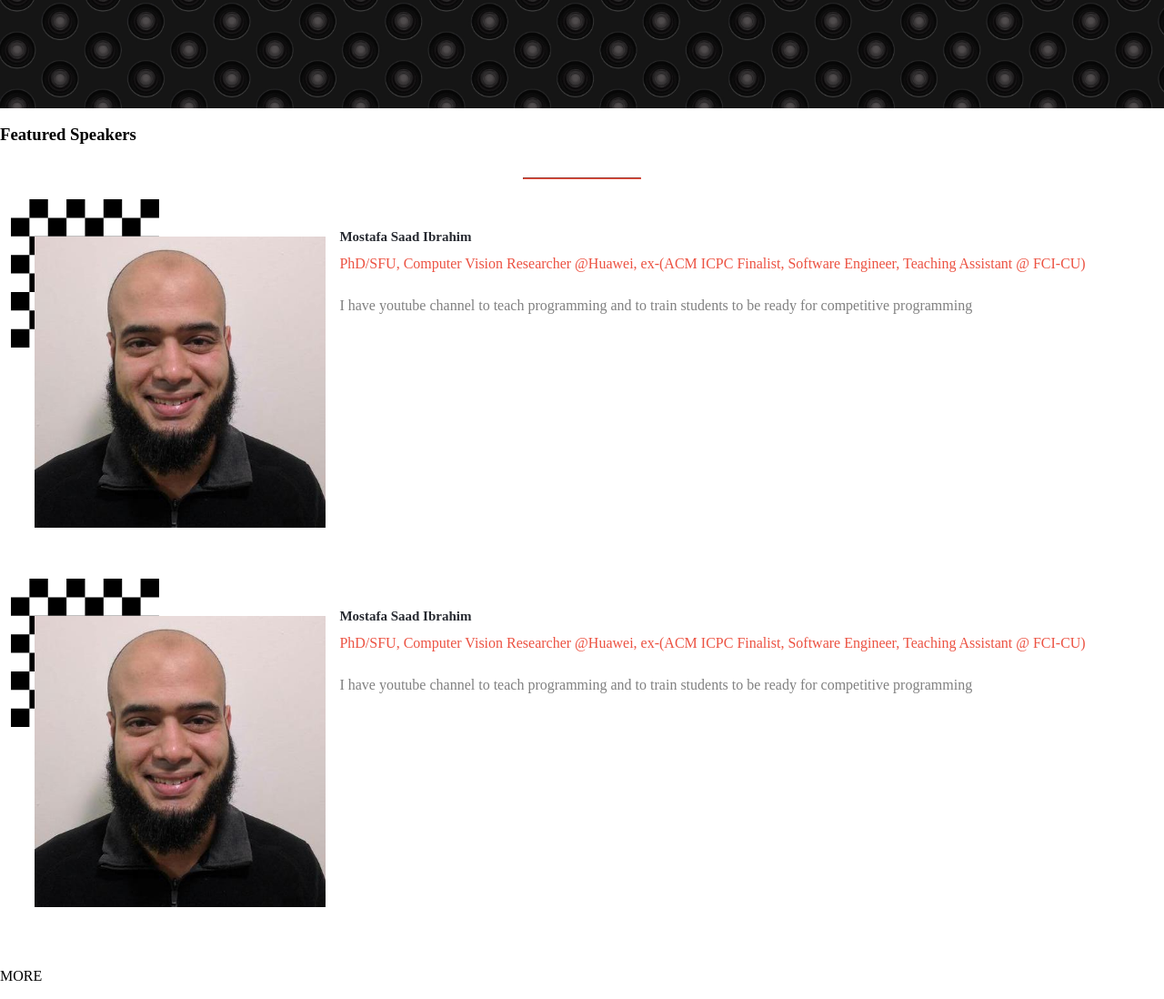
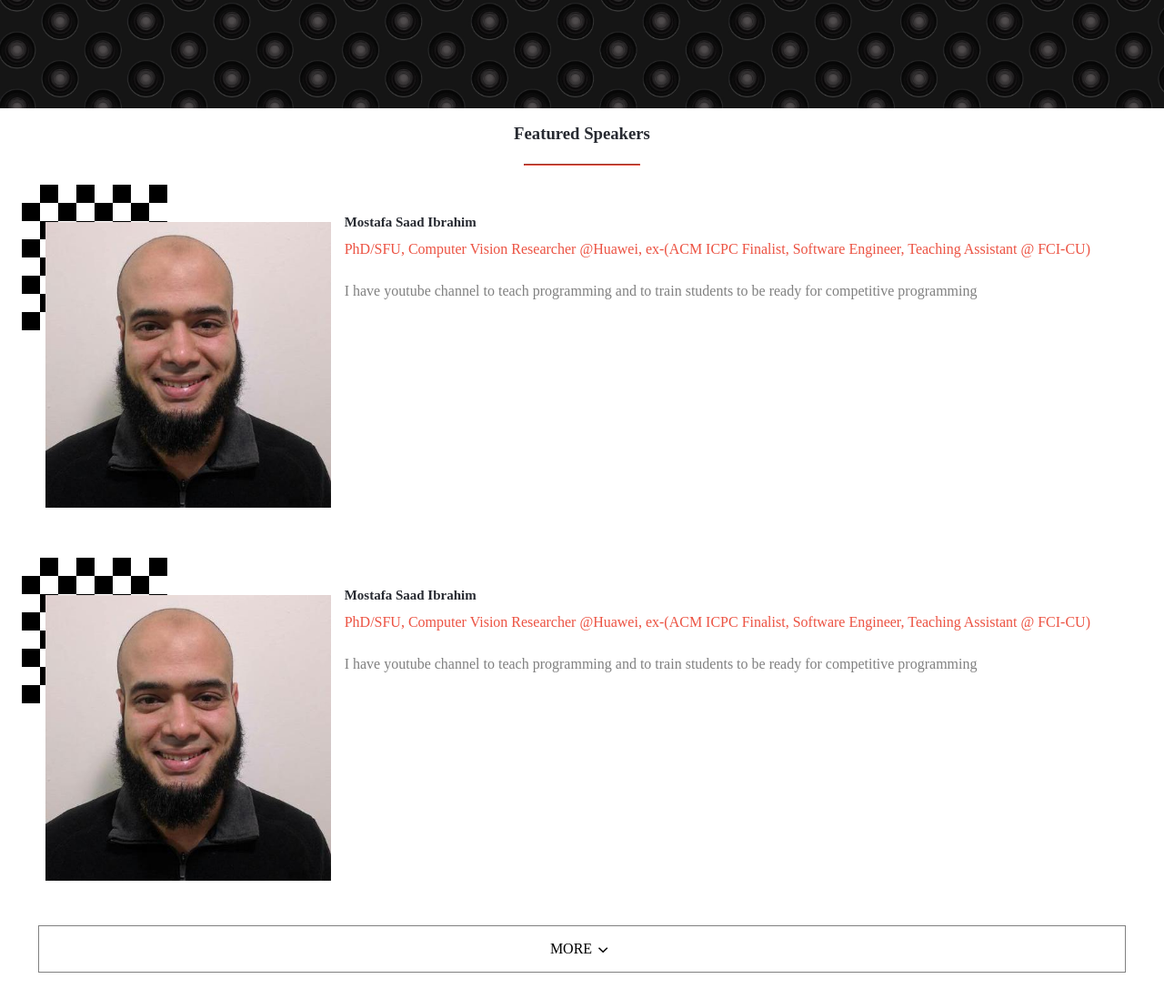
Before and after one commit to yosefHesham/capstone1, a website: page index.html in a window 1280 px wide. Shown: the part 1540-2638 px from the top of the page at 91% size. Drawn offline with Linux system fonts and the light colour scheme.

Commit message:
Create home-page

```diff
--- a/index.html
+++ b/index.html
@@ -10,7 +10,7 @@
   <body>
     <main>
       <header class="headline">
-        <img src="images/icons/menu.svg" alt="" />
+        <img  class="menu"src="images/icons/menu.svg" alt="" />
         <p class="hint">"Think twice, code once"</p>
         <a href="" class="logo"><h1>ACM ICPC Summit 2022</h1></a>
         <p class="description">
@@ -82,6 +82,7 @@
         </article>
         <div class="more-button">
           <p>MORE</p>
+          <img src="images/arrow-down.svg" alt="down-arrow">
         </div>
       </section>
     </main>
--- a/lib/styles/index.css
+++ b/lib/styles/index.css
@@ -7,7 +7,9 @@ body {
   margin: 0;
   padding: 0;
 }
-
+.menu {
+cursor: pointer;
+}
 .headline {
   margin: 0;
   width: 100%;
@@ -48,17 +50,21 @@ h1 {
 
 .main-program {
   background-image: url("../../images/black-background.jpg");
+  width: 100%;
   background-size: cover;
   text-align: center;
   padding-top: 2%;
+  padding-right: 5%;
   padding-bottom: 10%;
   display: flex;
   flex-direction: column;
   row-gap: 10px;
 }
 
-.main-program h3 {
+.section-title {
   color: white;
+  text-align: center;
+
   margin-top: 0;
   margin-bottom: 5px;
 }
@@ -104,11 +110,16 @@ h1 {
   cursor: pointer;
 }
 
+.speakers  .section-title {
+  color: var(--black);
+  margin-top: 5px;
+}
 .speakers {
   background-color: white;
   display: flex;
   flex-direction: column;
   row-gap: 12px;
+  padding: 12px;
 }
 
 .speaker {
@@ -126,7 +137,6 @@ h1 {
 .speaker img {
   width: 25%;
   margin-top: 8px;
-  /* align-self: center; */
 }
 .speaker-details {
   display: flex;
@@ -149,3 +159,17 @@ h1 {
   color: gray;
   font-weight: 500;
 }
+.more-button {
+  display: flex;
+  justify-content: center;
+  border-width: 1px;
+  border-style: solid;
+  border-color: gray;
+  width: 95%;
+  margin:  auto;
+  text-align: center;
+  cursor: pointer;
+}
+.more-button img {
+  fill: var(--orange);
+}
```
Also changed, not shown: images/arrow-down.svg (added).
